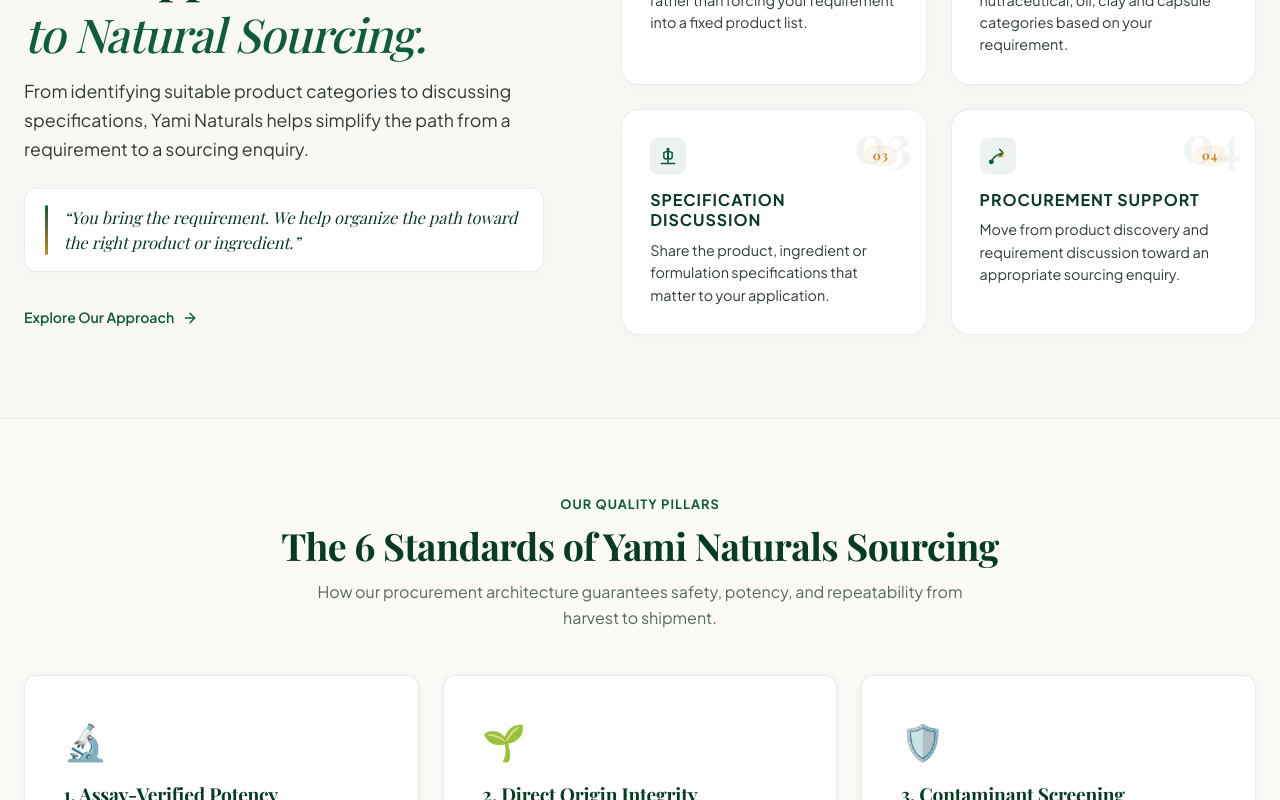
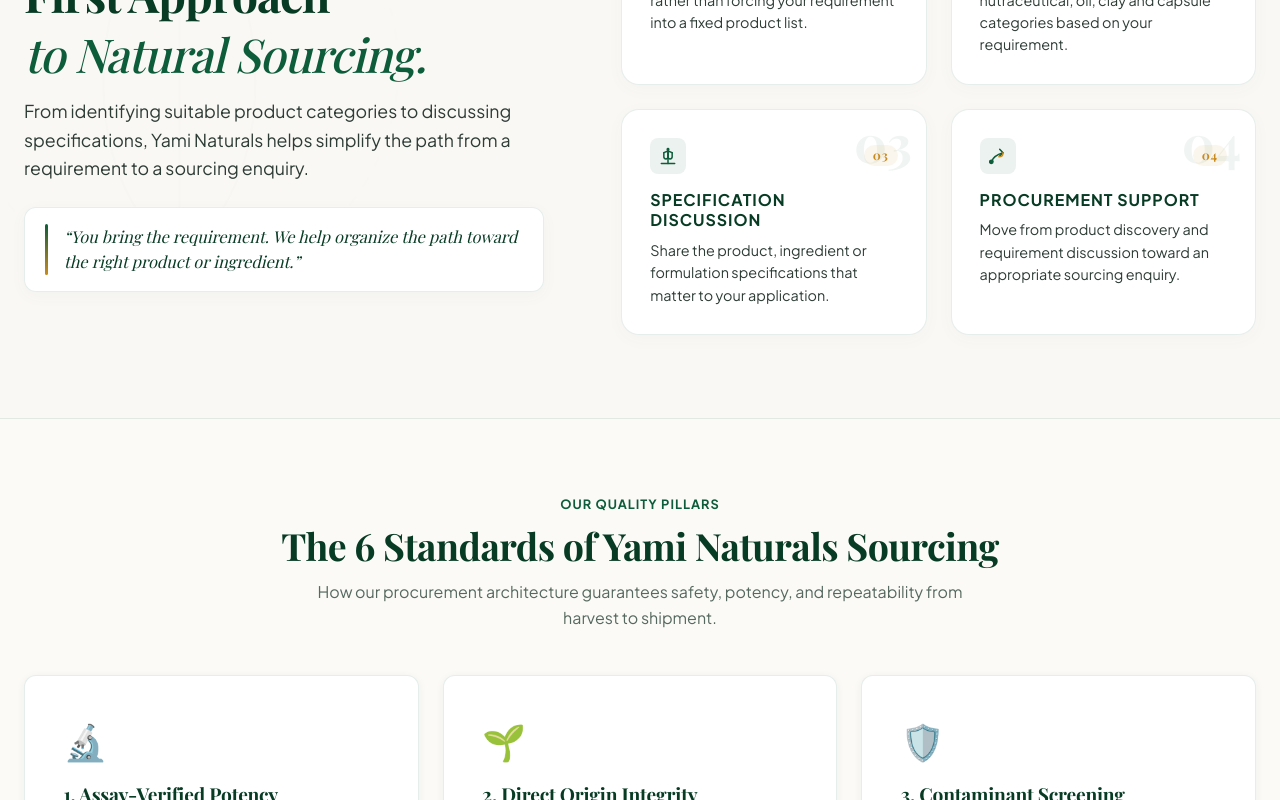
Before and after one commit to yaminaturals/yaminaturalsnewsite, a React (Vite) app: page /why-yami-naturals in a window 1280 px wide. Shown: the part 856-1656 px from the top of the page. Built offline with nearby package versions, Linux system fonts and the light colour scheme; a web font is replaced by a local one.

Commit message:
Remove partnership hero action buttons and explore our approach link

```diff
--- a/src/components/sections/WhyYamiSection/WhyYamiSection.tsx
+++ b/src/components/sections/WhyYamiSection/WhyYamiSection.tsx
@@ -1,5 +1,4 @@
 import React from 'react';
-import { Link } from 'react-router-dom';
 import { Container } from '../../ui/Container/Container';
 import { ParallaxLayer } from '../../ui/ParallaxLayer/ParallaxLayer';
 import { whyYamiContent } from '../../../data/whyYami.data';
@@ -13,7 +12,6 @@ export const WhyYamiSection: React.FC = () => {
     headingEmphasis,
     supportingText,
     principles,
-    supportingLink,
   } = whyYamiContent;
 
   return (
@@ -89,34 +87,6 @@ export const WhyYamiSection: React.FC = () => {
                 &ldquo;You bring the requirement. We help organize the path toward the right product or ingredient.&rdquo;
               </p>
             </div>
-
-            {/* Subtle Text Link to Avoid Heavy CTA Repetition */}
-            {supportingLink && (
-              <div className="why-yami-link-wrapper">
-                <Link
-                  to={supportingLink.path}
-                  className="why-yami-approach-link"
-                  aria-label="Explore our requirement-first sourcing approach"
-                >
-                  <span className="link-text">{supportingLink.label}</span>
-                  <svg
-                    width="16"
-                    height="16"
-                    viewBox="0 0 24 24"
-                    fill="none"
-                    stroke="currentColor"
-                    strokeWidth="2.2"
-                    strokeLinecap="round"
-                    strokeLinejoin="round"
-                    aria-hidden="true"
-                    className="link-arrow"
-                  >
-                    <line x1="5" y1="12" x2="19" y2="12" />
-                    <polyline points="12 5 19 12 12 19" />
-                  </svg>
-                </Link>
-              </div>
-            )}
           </div>
 
           {/* RIGHT COLUMN: 2x2 Principle Cards Grid */}
--- a/src/data/whyYami.data.ts
+++ b/src/data/whyYami.data.ts
@@ -12,10 +12,6 @@ export interface WhyYamiContent {
   headingEmphasis?: string;
   supportingText: string;
   principles: WhyYamiPrincipleItem[];
-  supportingLink?: {
-    label: string;
-    path: string;
-  };
 }
 
 export const whyYamiContent: WhyYamiContent = {
@@ -58,8 +54,4 @@ export const whyYamiContent: WhyYamiContent = {
       iconType: 'procurement-support',
     },
   ],
-  supportingLink: {
-    label: 'Explore Our Approach',
-    path: '/submit-requirement',
-  },
 };
--- a/src/pages/public/PartnershipPage.tsx
+++ b/src/pages/public/PartnershipPage.tsx
@@ -33,28 +33,7 @@ export const PartnershipPage: React.FC = () => {
               with global brands, formulators, and healthcare enterprises.
             </p>
 
-            <div className="partnership-hero-actions">
-              <Button
-                to="/submit-requirement"
-                variant="primary"
-                size="lg"
-                iconRight={
-                  <svg width="16" height="16" viewBox="0 0 24 24" fill="none" stroke="currentColor" strokeWidth="2.5" strokeLinecap="round" strokeLinejoin="round" aria-hidden="true">
-                    <line x1="5" y1="12" x2="19" y2="12" />
-                    <polyline points="12 5 19 12 12 19" />
-                  </svg>
-                }
-              >
-                Submit Partnership Requirement
-              </Button>
-              <Button
-                to="/contact"
-                variant="secondary"
-                size="lg"
-              >
-                Speak with Partnership Desk
-              </Button>
-            </div>
+
           </div>
         </Container>
       </section>
```
